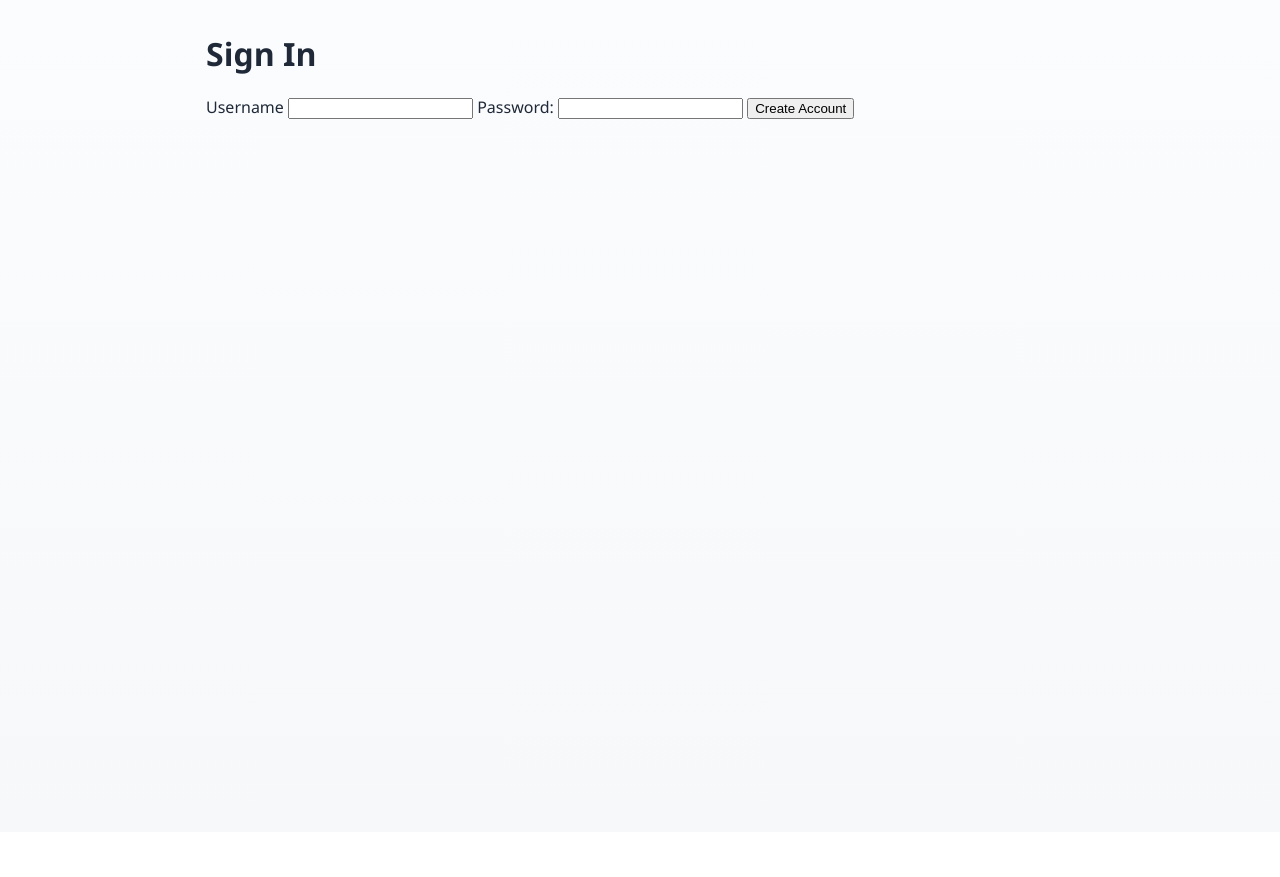
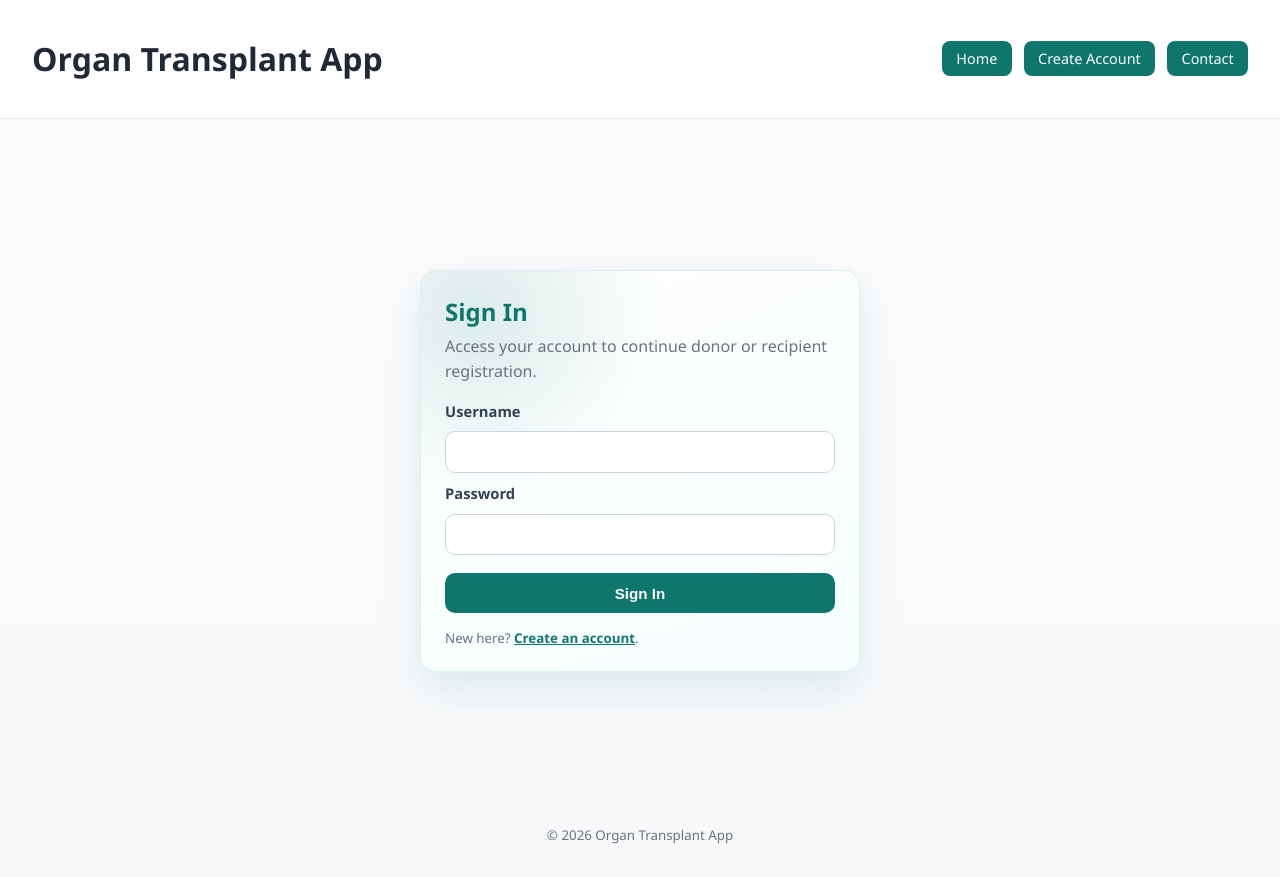
Before and after one commit to ackshatiwari/ACLHacks26, a website: page public/login_to_account.html in a window 1280 px wide. Before the commit the page ends 832 px from the top, so only its background shows below. Drawn offline with Linux system fonts and the light colour scheme.

Commit message:
improved styling for login

```diff
--- a/public/css/login.css
+++ b/public/css/login.css
@@ -1,72 +1,83 @@
-body {
-  height: 100vh;
-  background: linear-gradient(135deg, #882423, #c85050);
-  display: flex;
-  justify-content: center;
-  align-items: center;
+.login-layout {
+  min-height: calc(100vh - 160px);
+  display: grid;
+  place-items: center;
+  padding-top: 2rem;
+  padding-bottom: 2rem;
 }
 
-/* Card container */
-.container {
-  background: #ffffff;
-  padding: 35px 30px;
-  width: 340px;
-  border-radius: 12px;
-  box-shadow: 0 10px 30px rgba(0, 0, 0, 0.2);
-  text-align: center;
+.login-card {
+  width: 100%;
+  max-width: 440px;
+  border-radius: 16px;
+  border: 1px solid #d9f2ec;
+  background:
+    radial-gradient(circle at 12% 10%, rgba(15, 118, 110, 0.14), transparent 36%),
+    linear-gradient(160deg, #ffffff 0%, #f5fffd 100%);
+  box-shadow: 0 16px 42px rgba(15, 118, 110, 0.12);
 }
 
-/* Title */
-.container h1 {
-  margin-bottom: 20px;
-  color: #bb3028;
+.login-card h2 {
+  margin: 0 0 0.35rem;
+  color: #0f766e;
 }
 
-/* Form layout */
-form {
-  display: flex;
-  flex-direction: column;
-  text-align: left;
+.login-card p {
+  margin-top: 0;
 }
 
-/* Labels */
-label {
-  font-size: 14px;
-  margin-bottom: 5px;
-  color: #333;
+#login-account-form {
+  margin-top: 1rem;
+  display: grid;
+  gap: 0.65rem;
 }
 
-/* Inputs */
-input {
-  padding: 10px;
-  margin-bottom: 15px;
-  border-radius: 6px;
-  border: 1px solid #ccc;
-  font-size: 14px;
-  transition: 0.2s;
+#login-account-form label {
+  font-size: 0.92rem;
+  color: #334155;
+  font-weight: 600;
 }
 
-/* Input focus effect */
-input:focus {
-  border-color: #c23131;
-  box-shadow: 0 0 5px rgba(119, 14, 6, 0.3);
-  outline: none;
+#login-account-form input {
+  width: 100%;
+  padding: 0.7rem 0.8rem;
+  border-radius: 10px;
+  border: 1px solid #cbd5e1;
+  background: #ffffff;
+  font-size: 0.95rem;
 }
 
-/* Button */
-button {
-  background: #d02a2a;
-  color: white;
-  padding: 12px;
-  border: none;
-  border-radius: 6px;
-  font-size: 15px;
-  cursor: pointer;
-  transition: 0.3s;
+#login-account-form input:focus {
+  outline: none;
+  border-color: #0f766e;
+  box-shadow: 0 0 0 3px rgba(15, 118, 110, 0.16);
 }
 
-/* Button hover */
-button:hover {
-  background: #b32f2d;
-  transform: scale(1.02);
+#login-account-form button {
+  margin-top: 0.5rem;
+  border: 0;
+  border-radius: 10px;
+  background: #0f766e;
+  color: #ffffff;
+  font-size: 0.95rem;
+  font-weight: 600;
+  padding: 0.72rem 0.9rem;
+  cursor: pointer;
+  transition: background-color 0.2s ease, transform 0.2s ease;
 }
+
+#login-account-form button:hover {
+  background: #0c5f58;
+  transform: translateY(-1px);
+}
+
+.login-card small {
+  display: block;
+  margin-top: 0.95rem;
+  color: #64748b;
+}
+
+.login-card a {
+  color: #0f766e;
+  font-weight: 600;
+}
--- a/public/login_to_account.html
+++ b/public/login_to_account.html
@@ -5,21 +5,38 @@
         <meta name="viewport" content="width=device-width, initial-scale=1.0" />
         <title>Log In to Account</title>
         <link rel="stylesheet" href="/css/styles.css" />
+        <link rel="stylesheet" href="/css/login.css" />
     </head>
     <body>
-        <div class="container" >
-            <h1>Sign In</h1>
-            <form id="login-account-form" action="/api/login-to-account" method="POST">
-                <label for="username">Username</label>
-                <input type="text" id="username" name="username" required />
+        <header class="site-header">
+            <h1>Organ Transplant App</h1>
+            <nav>
+                <a href="/">Home</a>
+                <a href="/createaccount">Create Account</a>
+                <a href="/contact">Contact</a>
+            </nav>
+        </header>
 
-                <label for="password">Password:</label>
-                <input type="password" id="password" name="password" required />
+        <main class="container login-layout">
+            <section class="card login-card">
+                <h2>Sign In</h2>
+                <p>Access your account to continue donor or recipient registration.</p>
+                <form id="login-account-form" action="/api/login-to-account" method="POST">
+                    <label for="username">Username</label>
+                    <input type="text" id="username" name="username" required />
 
+                    <label for="password">Password</label>
+                    <input type="password" id="password" name="password" required />
 
-                <button type="submit">Create Account</button>
-            </form>
-        </div>
+                    <button type="submit">Sign In</button>
+                </form>
+                <small>New here? <a href="/createaccount">Create an account</a>.</small>
+            </section>
+        </main>
+
+        <footer>
+            <small>&copy; <span id="year"></span> Organ Transplant App</small>
+        </footer>
         <script src="/js/main.js"></script>
     </body>
 </html>
```
Also changed, not shown: public/homepage.html (+7 -5 lines).
